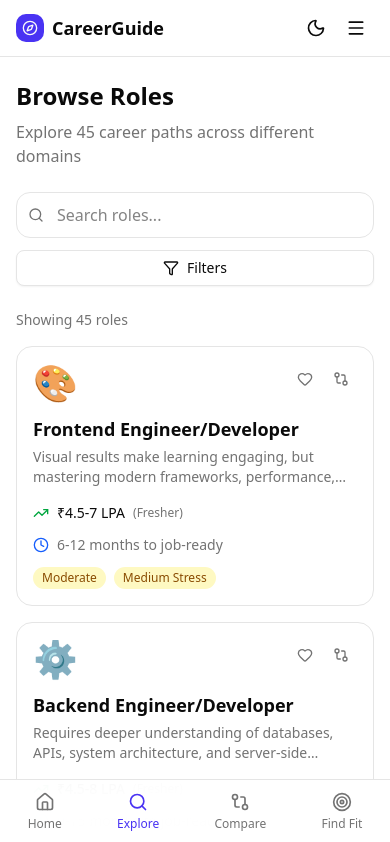
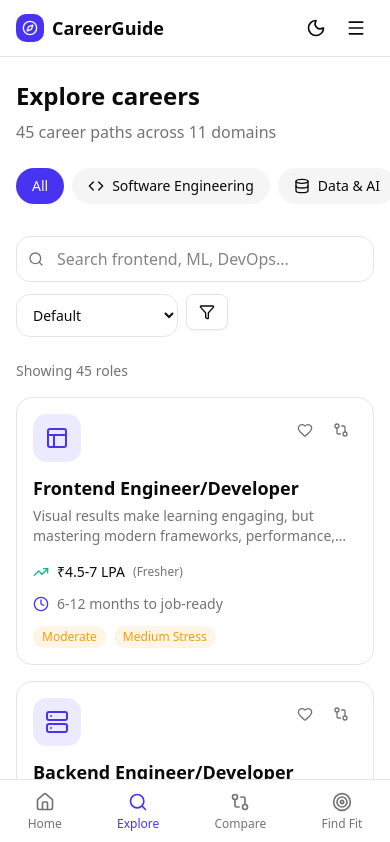
Before and after one commit to mnttnm/btech-cs-career-guide-india, a Next.js app: page /browse in a window 390 px wide. Shown: the top 842 px of the page. Built offline with nearby package versions, Linux system fonts and the light colour scheme.

Commit message:
refactor(ui): modernize pages with new design system
- Replace emojis with Lucide icons
- Improve copy and navigation labels
- Add sorting and category pills to browse
- Apply text-balance for better typography

```diff
--- a/src/app/browse/page.tsx
+++ b/src/app/browse/page.tsx
@@ -3,7 +3,7 @@
 import { useState, useMemo, Suspense } from 'react'
 import { useSearchParams } from 'next/navigation'
 import { motion } from 'framer-motion'
-import { Search, Filter, X } from 'lucide-react'
+import { Search, Filter, X, ArrowUpDown, SearchX } from 'lucide-react'
 import { Button } from '@/components/ui/button'
 import { Badge } from '@/components/ui/badge'
 import { RoleCard } from '@/components/RoleCard'
@@ -14,10 +14,44 @@ import {
   filterRoles,
   type RoleFilters,
 } from '@/data/roles'
-import { Category } from '@/types/role'
+import { Category, RoleSummary } from '@/types/role'
+import { getCategoryIcon } from '@/lib/icons'
+import { BrowsePageSkeleton } from '@/components/ui/skeleton'
 
 const difficulties = ['Easy', 'Moderate', 'Hard', 'Steep']
 const stressLevels = ['Low', 'Low-Medium', 'Medium', 'Medium-High', 'High']
+
+type SortOption = 'default' | 'salary-high' | 'salary-low' | 'difficulty' | 'time'
+
+const sortOptions: { value: SortOption; label: string }[] = [
+  { value: 'default', label: 'Default' },
+  { value: 'salary-high', label: 'Highest Salary' },
+  { value: 'salary-low', label: 'Lowest Salary' },
+  { value: 'difficulty', label: 'Easiest First' },
+  { value: 'time', label: 'Quickest to Learn' },
+]
+
+const difficultyOrder = { Easy: 1, Moderate: 2, Hard: 3, Steep: 4 }
+
+function sortRoles(roles: RoleSummary[], sortBy: SortOption): RoleSummary[] {
+  const sorted = [...roles]
+  switch (sortBy) {
+    case 'salary-high':
+      return sorted.sort((a, b) => b.averageSalary.max - a.averageSalary.max)
+    case 'salary-low':
+      return sorted.sort((a, b) => a.averageSalary.min - b.averageSalary.min)
+    case 'difficulty':
+      return sorted.sort((a, b) => difficultyOrder[a.difficulty] - difficultyOrder[b.difficulty])
+    case 'time':
+      return sorted.sort((a, b) => {
+        const aMonths = parseInt(a.timeToJobReady) || 12
+        const bMonths = parseInt(b.timeToJobReady) || 12
+        return aMonths - bMonths
+      })
+    default:
+      return sorted
+  }
+}
 
 function BrowseContent() {
   const searchParams = useSearchParams()
@@ -28,12 +62,14 @@ function BrowseContent() {
   })
   const [searchQuery, setSearchQuery] = useState('')
   const [showFilters, setShowFilters] = useState(false)
+  const [sortBy, setSortBy] = useState<SortOption>('default')
 
   const categories = getCategoriesWithCounts()
 
   const filteredRoles = useMemo(() => {
-    return filterRoles({ ...filters, search: searchQuery })
-  }, [filters, searchQuery])
+    const filtered = filterRoles({ ...filters, search: searchQuery })
+    return sortRoles(filtered, sortBy)
+  }, [filters, searchQuery, sortBy])
 
   const activeFilterCount = [
     filters.category,
@@ -50,10 +86,48 @@ function BrowseContent() {
     <div className="container mx-auto px-4 py-6">
       {/* Header */}
       <div className="mb-6">
-        <h1 className="text-2xl md:text-3xl font-bold mb-2">Browse Roles</h1>
+        <h1 className="text-2xl md:text-3xl font-bold mb-2">Explore careers</h1>
         <p className="text-muted-foreground">
-          Explore {getRoleSummaries().length} career paths across different domains
+          {getRoleSummaries().length} career paths across {categories.length} domains
         </p>
+      </div>
+
+      {/* Category Pills (Horizontal Scroll) */}
+      <div className="mb-6 -mx-4 px-4 overflow-x-auto scrollbar-hide">
+        <div className="flex gap-2 pb-2">
+          <button
+            onClick={() => setFilters({ ...filters, category: undefined })}
+            className={`flex items-center gap-2 px-4 py-2 rounded-full text-sm font-medium whitespace-nowrap transition-colors ${
+              !filters.category
+                ? 'bg-primary text-primary-foreground'
+                : 'bg-muted hover:bg-muted/80'
+            }`}
+          >
+            All
+          </button>
+          {categories.map((cat) => {
+            const Icon = getCategoryIcon(cat.category)
+            return (
+              <button
+                key={cat.category}
+                onClick={() =>
+                  setFilters({
+                    ...filters,
+                    category: filters.category === cat.category ? undefined : cat.category,
+                  })
+                }
+                className={`flex items-center gap-2 px-4 py-2 rounded-full text-sm font-medium whitespace-nowrap transition-colors ${
+                  filters.category === cat.category
+                    ? 'bg-primary text-primary-foreground'
+                    : 'bg-muted hover:bg-muted/80'
+                }`}
+              >
+                <Icon className="w-4 h-4" />
+                {cat.label}
+              </button>
+            )
+          })}
+        </div>
       </div>
 
       {/* Search and Filter Bar */}
@@ -62,25 +136,38 @@ function BrowseContent() {
           <Search className="absolute left-3 top-1/2 -translate-y-1/2 w-4 h-4 text-muted-foreground" />
           <input
             type="text"
-            placeholder="Search roles..."
+            placeholder="Search frontend, ML, DevOps..."
             value={searchQuery}
             onChange={(e) => setSearchQuery(e.target.value)}
             className="w-full pl-10 pr-4 py-2.5 rounded-xl border bg-background focus:outline-none focus:ring-2 focus:ring-primary/20 focus:border-primary transition-all"
           />
         </div>
+        <div className="flex gap-2">
+          <select
+            value={sortBy}
+            onChange={(e) => setSortBy(e.target.value as SortOption)}
+            className="px-3 py-2.5 rounded-xl border bg-background text-sm focus:outline-none focus:ring-2 focus:ring-primary/20 focus:border-primary"
+          >
+            {sortOptions.map((option) => (
+              <option key={option.value} value={option.value}>
+                {option.label}
+              </option>
+            ))}
+          </select>
           <Button
             variant="outline"
             className="gap-2"
             onClick={() => setShowFilters(!showFilters)}
           >
             <Filter className="w-4 h-4" />
-          Filters
+            <span className="hidden sm:inline">Filters</span>
             {activeFilterCount > 0 && (
               <Badge variant="secondary" className="ml-1">
                 {activeFilterCount}
               </Badge>
             )}
           </Button>
+        </div>
       </div>
 
       {/* Active Filters */}
@@ -247,7 +334,9 @@ function BrowseContent() {
       {/* Empty State */}
       {filteredRoles.length === 0 && (
         <div className="text-center py-16">
-          <div className="text-4xl mb-4">🔍</div>
+          <div className="flex items-center justify-center w-16 h-16 mx-auto mb-4 rounded-2xl bg-muted">
+            <SearchX className="w-8 h-8 text-muted-foreground" />
+          </div>
           <h3 className="text-lg font-medium mb-2">No roles found</h3>
           <p className="text-muted-foreground mb-4">
             Try adjusting your filters or search query
@@ -263,7 +352,7 @@ function BrowseContent() {
 
 export default function BrowsePage() {
   return (
-    <Suspense fallback={<div className="container mx-auto px-4 py-6">Loading...</div>}>
+    <Suspense fallback={<BrowsePageSkeleton />}>
       <BrowseContent />
     </Suspense>
   )
--- a/src/app/page.tsx
+++ b/src/app/page.tsx
@@ -2,11 +2,11 @@
 
 import Link from 'next/link'
 import { motion } from 'framer-motion'
-import { ArrowRight, Sparkles, Target, TrendingUp, Users } from 'lucide-react'
+import { ArrowRight, Target, BarChart3, Compass, Scale, Map, Clock } from 'lucide-react'
 import { Button } from '@/components/ui/button'
 import { RoleCard } from '@/components/RoleCard'
 import { getPopularRoles, getCategoriesWithCounts } from '@/data/roles'
-import { Badge } from '@/components/ui/badge'
+import { getCategoryIcon } from '@/lib/icons'
 
 const containerVariants = {
   hidden: { opacity: 0 },
@@ -28,77 +28,55 @@ export default function HomePage() {
   return (
     <div className="flex flex-col">
       {/* Hero Section */}
-      <section className="relative overflow-hidden">
-        {/* Background gradient */}
-        <div className="absolute inset-0 bg-gradient-to-br from-blue-50 via-indigo-50 to-purple-50 dark:from-blue-950/20 dark:via-indigo-950/20 dark:to-purple-950/20" />
-
-        <div className="relative container mx-auto px-4 py-16 md:py-24">
+      <section className="container mx-auto px-4 py-16 md:py-24">
         <motion.div
           variants={containerVariants}
           initial="hidden"
           animate="visible"
           className="max-w-3xl mx-auto text-center"
         >
-            <motion.div variants={itemVariants} className="mb-4">
-              <Badge variant="secondary" className="gap-1.5 px-3 py-1">
-                <Sparkles className="w-3.5 h-3.5" />
-                45+ Career Paths
-              </Badge>
-            </motion.div>
-
           <motion.h1
             variants={itemVariants}
-              className="text-4xl md:text-6xl font-bold tracking-tight mb-6"
+            className="text-3xl md:text-5xl font-bold tracking-tight mb-6 text-balance"
           >
-              Find Your Perfect{' '}
-              <span className="bg-gradient-to-r from-blue-600 via-indigo-600 to-purple-600 bg-clip-text text-transparent">
-                Tech Career
-              </span>{' '}
-              in 5 Minutes
+            Find the tech career that fits{' '}
+            <span className="text-primary">who you are</span>
           </motion.h1>
 
           <motion.p
             variants={itemVariants}
-              className="text-lg md:text-xl text-muted-foreground mb-8 max-w-2xl mx-auto"
+            className="text-lg text-muted-foreground mb-8 max-w-xl mx-auto"
           >
-              Compare career paths with real salary data, take a personality quiz,
-              and get a personalized roadmap. Built for Indian B.Tech students.
+            Explore 45 career paths with real salary data, compare your options,
+            and get a personalized roadmap based on your personality.
           </motion.p>
 
           <motion.div
             variants={itemVariants}
             className="flex flex-col sm:flex-row gap-4 justify-center"
           >
-              <Button asChild size="lg" className="gap-2 text-base">
+            <Button asChild size="lg" className="gap-2">
               <Link href="/quiz">
                 <Target className="w-5 h-5" />
-                  Take the Quiz
+                Take the 2-minute quiz
               </Link>
             </Button>
-              <Button asChild variant="outline" size="lg" className="gap-2 text-base">
+            <Button asChild variant="outline" size="lg" className="gap-2">
               <Link href="/browse">
-                  Browse All Roles
+                Explore all paths
                 <ArrowRight className="w-4 h-4" />
               </Link>
             </Button>
           </motion.div>
 
-            {/* Social Proof */}
-            <motion.div
+          {/* Credibility */}
+          <motion.p
             variants={itemVariants}
-              className="mt-8 flex items-center justify-center gap-6 text-sm text-muted-foreground"
+            className="mt-8 text-sm text-muted-foreground"
           >
-              <div className="flex items-center gap-2">
-                <Users className="w-4 h-4" />
-                <span>15,000+ students</span>
-              </div>
-              <div className="flex items-center gap-2">
-                <TrendingUp className="w-4 h-4" />
-                <span>Real salary data</span>
-              </div>
+            Based on 2024 salary data from 50+ companies in India
+          </motion.p>
         </motion.div>
-          </motion.div>
-        </div>
       </section>
 
       {/* Popular Roles Section */}
@@ -138,11 +116,11 @@ export default function HomePage() {
         <div className="container mx-auto px-4">
           <div className="text-center mb-10">
             <h2 className="text-2xl md:text-3xl font-bold mb-2">
-              Explore by Category
+              Explore by domain
             </h2>
             <p className="text-muted-foreground">
               {categories.reduce((acc, c) => acc + c.count, 0)} roles across{' '}
-              {categories.length} categories
+              {categories.length} domains
             </p>
           </div>
 
@@ -153,10 +131,17 @@ export default function HomePage() {
             viewport={{ once: true }}
             className="grid grid-cols-2 md:grid-cols-3 lg:grid-cols-4 gap-3 md:gap-4"
           >
-            {categories.map((cat) => (
+            {categories.map((cat) => {
+              const CategoryIcon = getCategoryIcon(cat.category)
+              return (
                 <motion.div key={cat.category} variants={itemVariants}>
                   <Link href={`/browse?category=${cat.category}`}>
                     <div className="group p-4 md:p-6 rounded-2xl bg-card border hover:border-primary/50 hover:shadow-md transition-all">
+                      <div className="flex items-center gap-3 mb-2">
+                        <div className="flex items-center justify-center w-10 h-10 rounded-lg bg-primary/10 group-hover:bg-primary/20 transition-colors">
+                          <CategoryIcon className="w-5 h-5 text-primary" />
+                        </div>
+                      </div>
                       <div className="font-semibold mb-1 group-hover:text-primary transition-colors">
                         {cat.label}
                       </div>
@@ -166,7 +151,8 @@ export default function HomePage() {
                     </div>
                   </Link>
                 </motion.div>
-            ))}
+              )
+            })}
           </motion.div>
         </div>
       </section>
@@ -174,9 +160,9 @@ export default function HomePage() {
       {/* How It Works Section */}
       <section className="container mx-auto px-4 py-16">
         <div className="text-center mb-12">
-          <h2 className="text-2xl md:text-3xl font-bold mb-2">How It Works</h2>
+          <h2 className="text-2xl md:text-3xl font-bold mb-2">How it works</h2>
           <p className="text-muted-foreground">
-            Three simple steps to find your perfect career
+            Three steps to find your fit
           </p>
         </div>
 
@@ -184,26 +170,28 @@ export default function HomePage() {
           {[
             {
               step: '01',
-              title: 'Take the Quiz',
+              title: 'Take the quiz',
               description:
                 'Answer 12 quick questions about your interests, work style, and values.',
-              icon: '🎯',
+              icon: Target,
             },
             {
               step: '02',
-              title: 'Compare Roles',
+              title: 'Compare paths',
               description:
                 'See side-by-side comparisons of salary, skills, stress, and growth.',
-              icon: '⚖️',
+              icon: Scale,
             },
             {
               step: '03',
-              title: 'Get Your Roadmap',
+              title: 'Get your roadmap',
               description:
                 'Follow a year-by-year action plan tailored to your current year.',
-              icon: '🗺️',
+              icon: Map,
             },
-          ].map((item, index) => (
+          ].map((item, index) => {
+            const Icon = item.icon
+            return (
               <motion.div
                 key={item.step}
                 initial={{ opacity: 0, y: 20 }}
@@ -212,35 +200,37 @@ export default function HomePage() {
                 transition={{ delay: index * 0.1 }}
                 className="text-center"
               >
-              <div className="text-5xl mb-4">{item.icon}</div>
+                <div className="flex items-center justify-center w-16 h-16 mx-auto mb-4 rounded-2xl bg-primary/10">
+                  <Icon className="w-8 h-8 text-primary" />
+                </div>
                 <div className="text-sm font-medium text-primary mb-2">
                   Step {item.step}
                 </div>
                 <h3 className="text-lg font-semibold mb-2">{item.title}</h3>
                 <p className="text-sm text-muted-foreground">{item.description}</p>
               </motion.div>
-          ))}
+            )
+          })}
         </div>
       </section>
 
       {/* CTA Section */}
-      <section className="bg-gradient-to-r from-blue-600 to-indigo-600 text-white py-16">
+      <section className="bg-primary py-16">
         <div className="container mx-auto px-4 text-center">
-          <h2 className="text-2xl md:text-3xl font-bold mb-4">
-            Ready to Find Your Path?
+          <h2 className="text-2xl md:text-3xl font-bold mb-4 text-primary-foreground">
+            Ready to find your path?
           </h2>
-          <p className="text-blue-100 mb-8 max-w-xl mx-auto">
-            Join thousands of students who&apos;ve already discovered their ideal tech
-            career. It only takes 5 minutes.
+          <p className="text-primary-foreground/80 mb-8 max-w-xl mx-auto">
+            It only takes 2 minutes to discover which tech careers match your personality.
           </p>
           <Button
             asChild
             size="lg"
             variant="secondary"
-            className="gap-2 text-base"
+            className="gap-2"
           >
             <Link href="/quiz">
-              Start the Quiz
+              Start the quiz
               <ArrowRight className="w-4 h-4" />
             </Link>
           </Button>
@@ -252,21 +242,23 @@ export default function HomePage() {
         <div className="container mx-auto px-4">
           <div className="flex flex-col md:flex-row items-center justify-between gap-4">
             <div className="flex items-center gap-2">
-              <span className="text-xl">🎯</span>
+              <div className="flex items-center justify-center w-8 h-8 rounded-lg bg-primary/10">
+                <Compass className="w-4 h-4 text-primary" />
+              </div>
               <span className="font-semibold">CareerGuide</span>
             </div>
             <p className="text-sm text-muted-foreground text-center">
               Built for Indian B.Tech students
             </p>
             <div className="flex gap-4 text-sm text-muted-foreground">
-              <Link href="/browse" className="hover:text-foreground">
-                Browse Roles
+              <Link href="/browse" className="hover:text-foreground transition-colors">
+                Explore Careers
               </Link>
-              <Link href="/quiz" className="hover:text-foreground">
-                Take Quiz
+              <Link href="/quiz" className="hover:text-foreground transition-colors">
+                Find Your Fit
               </Link>
-              <Link href="/compare" className="hover:text-foreground">
-                Compare
+              <Link href="/compare" className="hover:text-foreground transition-colors">
+                Compare Paths
               </Link>
             </div>
           </div>
--- a/src/app/role/[roleId]/page.tsx
+++ b/src/app/role/[roleId]/page.tsx
@@ -31,24 +31,10 @@ import { getRoleById, categoryLabels } from '@/data/roles'
 import { useFavoritesStore } from '@/stores/useFavoritesStore'
 import { useComparisonStore } from '@/stores/useComparisonStore'
 import { cn } from '@/lib/utils'
+import { getRoleIcon, difficultyColors, stressColors } from '@/lib/icons'
 
 interface PageProps {
   params: Promise<{ roleId: string }>
-}
-
-const difficultyColors = {
-  Easy: 'text-green-600 bg-green-100',
-  Moderate: 'text-yellow-600 bg-yellow-100',
-  Hard: 'text-orange-600 bg-orange-100',
-  Steep: 'text-red-600 bg-red-100',
-}
-
-const stressColors = {
-  Low: 'text-green-600',
-  'Low-Medium': 'text-green-600',
-  Medium: 'text-yellow-600',
-  'Medium-High': 'text-orange-600',
-  High: 'text-red-600',
 }
 
 export default function RoleDetailPage({ params }: PageProps) {
@@ -119,8 +105,13 @@ export default function RoleDetailPage({ params }: PageProps) {
           animate={{ opacity: 1, y: 0 }}
           className="mb-8"
         >
+          {(() => {
+            const RoleIcon = getRoleIcon(role.roleId, role.category)
+            return (
               <div className="flex items-start gap-4 mb-4">
-            <span className="text-5xl">{role.icon}</span>
+                <div className="flex items-center justify-center w-16 h-16 rounded-2xl bg-primary/10">
+                  <RoleIcon className="w-8 h-8 text-primary" />
+                </div>
                 <div>
                   <Badge variant="secondary" className="mb-2">
                     {categoryLabels[role.category]}
@@ -128,6 +119,8 @@ export default function RoleDetailPage({ params }: PageProps) {
                   <h1 className="text-2xl md:text-3xl font-bold">{role.roleName}</h1>
                 </div>
               </div>
+            )
+          })()}
           <p className="text-muted-foreground text-lg">{role.description}</p>
         </motion.div>
 
@@ -165,7 +158,8 @@ export default function RoleDetailPage({ params }: PageProps) {
             <Badge
               className={cn(
                 'text-sm',
-                difficultyColors[role.learningCurve?.difficulty || 'Moderate']
+                difficultyColors[role.learningCurve?.difficulty || 'Moderate']?.bg,
+                difficultyColors[role.learningCurve?.difficulty || 'Moderate']?.text
               )}
             >
               {role.learningCurve?.difficulty || 'Moderate'}
@@ -179,7 +173,7 @@ export default function RoleDetailPage({ params }: PageProps) {
             <div
               className={cn(
                 'font-semibold',
-                stressColors[role.stressLevel?.level || 'Medium']
+                stressColors[role.stressLevel?.level || 'Medium']?.text
               )}
             >
               {role.stressLevel?.level || 'Medium'}
--- a/src/components/RoleCard.tsx
+++ b/src/components/RoleCard.tsx
@@ -9,25 +9,11 @@ import { Button } from '@/components/ui/button'
 import { cn } from '@/lib/utils'
 import { useFavoritesStore } from '@/stores/useFavoritesStore'
 import { useComparisonStore } from '@/stores/useComparisonStore'
+import { getRoleIcon, difficultyColors, stressColors } from '@/lib/icons'
 
 interface RoleCardProps {
   role: RoleSummary
   variant?: 'default' | 'compact'
-}
-
-const difficultyColors = {
-  Easy: 'bg-green-100 text-green-800 dark:bg-green-900 dark:text-green-300',
-  Moderate: 'bg-yellow-100 text-yellow-800 dark:bg-yellow-900 dark:text-yellow-300',
-  Hard: 'bg-orange-100 text-orange-800 dark:bg-orange-900 dark:text-orange-300',
-  Steep: 'bg-red-100 text-red-800 dark:bg-red-900 dark:text-red-300',
-}
-
-const stressColors = {
-  Low: 'bg-green-100 text-green-800',
-  'Low-Medium': 'bg-green-100 text-green-800',
-  Medium: 'bg-yellow-100 text-yellow-800',
-  'Medium-High': 'bg-orange-100 text-orange-800',
-  High: 'bg-red-100 text-red-800',
 }
 
 export function RoleCard({ role, variant = 'default' }: RoleCardProps) {
@@ -54,6 +40,9 @@ export function RoleCard({ role, variant = 'default' }: RoleCardProps) {
     }
   }
 
+  // Get the appropriate Lucide icon for this role
+  const RoleIcon = getRoleIcon(role.roleId, role.category)
+
   if (variant === 'compact') {
     return (
       <Link href={`/role/${role.roleId}`}>
@@ -62,7 +51,9 @@ export function RoleCard({ role, variant = 'default' }: RoleCardProps) {
           whileTap={{ scale: 0.98 }}
           className="flex items-center gap-3 p-3 rounded-xl bg-card border hover:border-primary/50 hover:shadow-md transition-all"
         >
-          <span className="text-2xl">{role.icon}</span>
+          <div className="flex items-center justify-center w-10 h-10 rounded-lg bg-primary/10">
+            <RoleIcon className="w-5 h-5 text-primary" />
+          </div>
           <div className="flex-1 min-w-0">
             <h3 className="font-medium text-sm truncate">{role.roleName}</h3>
             <p className="text-xs text-muted-foreground">
@@ -88,7 +79,9 @@ export function RoleCard({ role, variant = 'default' }: RoleCardProps) {
       >
         {/* Icon and Actions */}
         <div className="flex items-start justify-between mb-3">
-          <span className="text-4xl">{role.icon}</span>
+          <div className="flex items-center justify-center w-12 h-12 rounded-xl bg-primary/10">
+            <RoleIcon className="w-6 h-6 text-primary" />
+          </div>
           <div className="flex gap-1">
             <Button
               variant="ghost"
@@ -137,7 +130,7 @@ export function RoleCard({ role, variant = 'default' }: RoleCardProps) {
         <div className="space-y-3">
           {/* Salary */}
           <div className="flex items-center gap-2">
-            <TrendingUp className="w-4 h-4 text-green-600" />
+            <TrendingUp className="w-4 h-4 text-success" />
             <span className="text-sm font-medium">
               ₹{role.averageSalary.min}-{role.averageSalary.max} LPA
             </span>
@@ -146,7 +139,7 @@ export function RoleCard({ role, variant = 'default' }: RoleCardProps) {
 
           {/* Time to Job Ready */}
           <div className="flex items-center gap-2">
-            <Clock className="w-4 h-4 text-blue-600" />
+            <Clock className="w-4 h-4 text-primary" />
             <span className="text-sm text-muted-foreground">
               {role.timeToJobReady} to job-ready
             </span>
@@ -156,13 +149,21 @@ export function RoleCard({ role, variant = 'default' }: RoleCardProps) {
           <div className="flex flex-wrap gap-2">
             <Badge
               variant="secondary"
-              className={cn('text-xs', difficultyColors[role.difficulty])}
+              className={cn(
+                'text-xs',
+                difficultyColors[role.difficulty]?.bg,
+                difficultyColors[role.difficulty]?.text
+              )}
             >
               {role.difficulty}
             </Badge>
             <Badge
               variant="secondary"
-              className={cn('text-xs', stressColors[role.stressLevel])}
+              className={cn(
+                'text-xs',
+                stressColors[role.stressLevel]?.bg,
+                stressColors[role.stressLevel]?.text
+              )}
             >
               {role.stressLevel} Stress
             </Badge>
```
Also changed, not shown: src/app/quiz/page.tsx (+24 -17 lines). Lines whose indentation alone changed are shown as unchanged.
